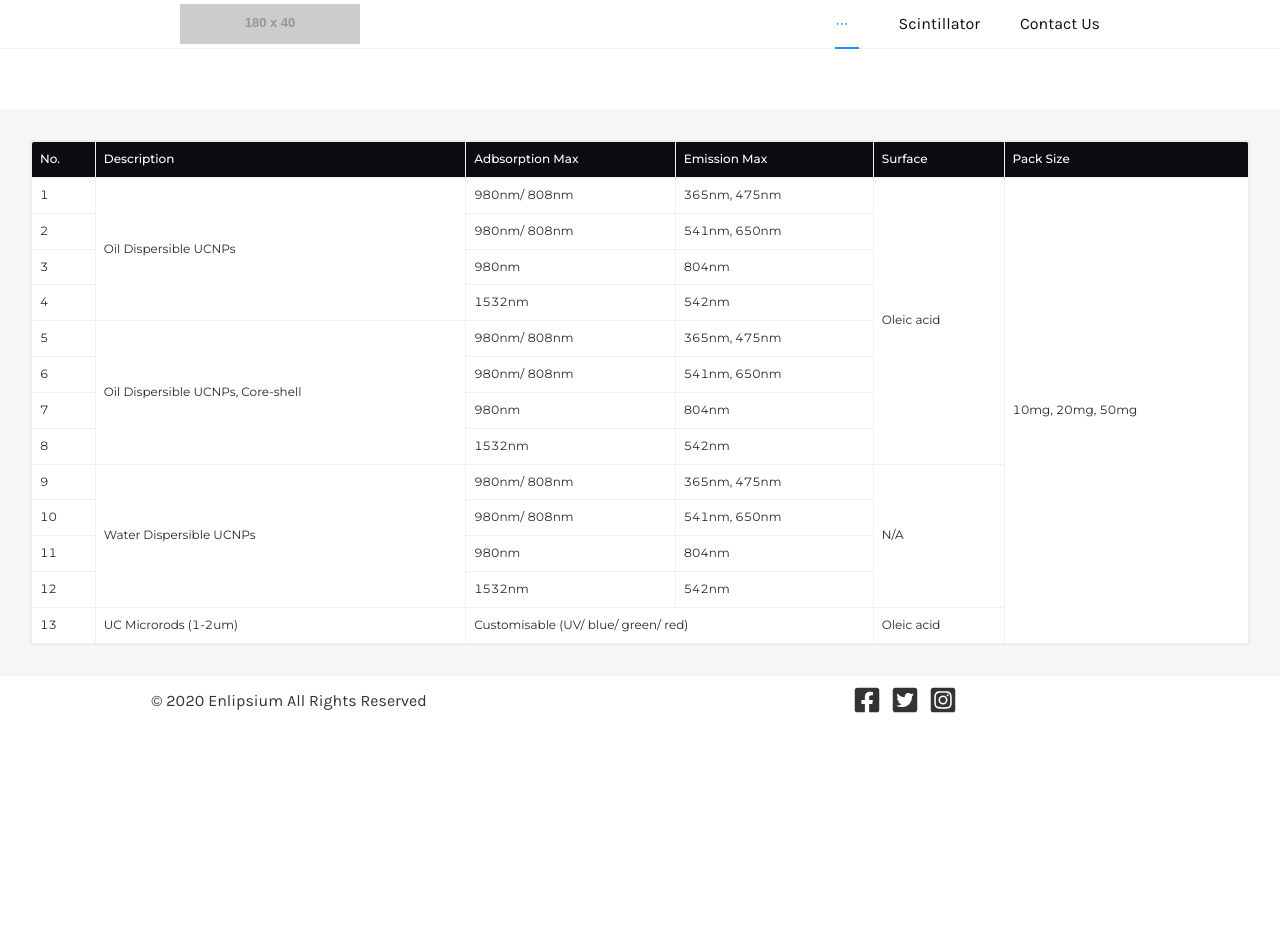
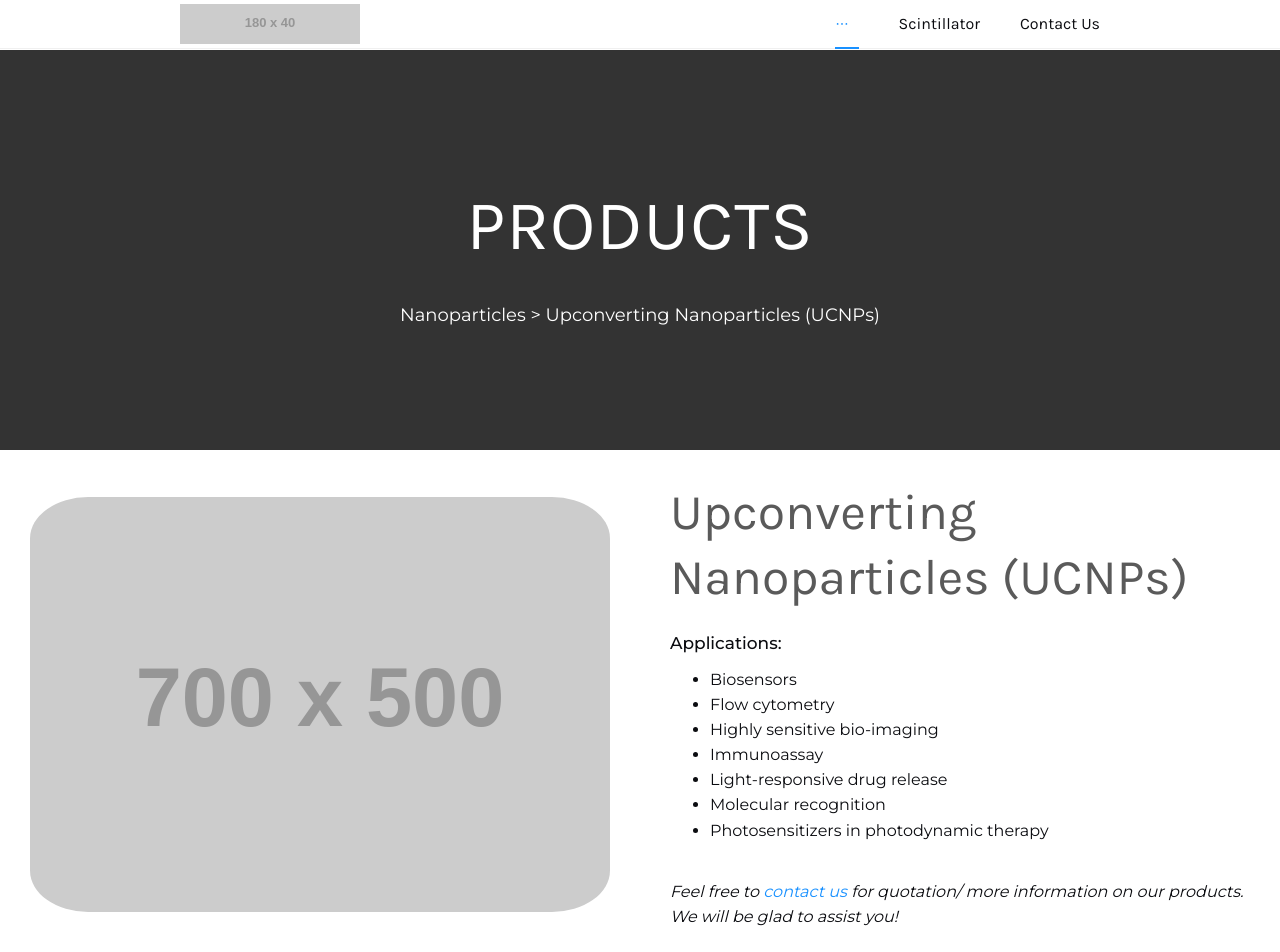
Before and after one commit to wickker/enlipsium, a Next.js app: page /products/nanoparticles/UCNPs in a window 1280 px wide. Shown: the top 952 px of the page. Before the commit the page ends 800 px from the top, so only its background shows below. Built offline with nearby package versions, Linux system fonts and the light colour scheme.

Commit message:
done w ucnps page

```diff
--- a/pages/_app.js
+++ b/pages/_app.js
@@ -85,6 +85,9 @@ const HeaderMenuDropdown = styled.ul`
   padding: 0;
   margin: 0;
   box-sizing: none;
+  &:hover {
+    border-bottom: solid 2px ${Constants.marine};
+  }
   .ant-menu {
     text-align: center;
     color: ${Constants.semiBlack};
@@ -320,7 +323,11 @@ export default function MyApp({ Component, pageProps }) {
                     <SubMenu
                       title="Products"
                       style={
-                        router.pathname === "/products/nanoparticles/UCNPs"
+                        router.pathname === "/products/nanoparticles/UCNPs" ||
+                        router.pathname ===
+                          "/products/scintillator-film/nano-perovskite" ||
+                        router.pathname ===
+                          "/products/scintillator-film/organic"
                           ? {
                               color: Constants.marine,
                               borderBottom: marineBorderBottom,
--- a/pages/products/nanoparticles/UCNPs.js
+++ b/pages/products/nanoparticles/UCNPs.js
@@ -4,9 +4,128 @@ import data from "../../../utils/content.json";
 import { Table } from "antd";
 import styled from "styled-components";
 
+const TitleColStyled = styled(Col)`
+  && {
+    padding: 30px;
+    height: 50vh;
+    background-color: ${Constants.darkGray};
+    display: flex;
+    align-items: center;
+    justify-content: center;
+  }
+`;
+
+const TitleProductCol = styled(Col)`
+  && {
+    text-align: center;
+    color: white;
+    font-size: 70px;
+    margin-bottom: 20px;
+    letter-spacing: 1px;
+    text-transform: uppercase;
+    @media (max-width: 400px) {
+      font-size: 50px;
+    }
+  }
+`;
+
+const TitleProductDetailCol = styled(Col)`
+  && {
+    text-align: center;
+    font-family: "Montserrat", sans-serif;
+    color: white;
+    font-size: 18px;
+    @media (max-width: 400px) {
+      font-size: 16px;
+    }
+  }
+`;
+
 const InfoColStyled = styled(Col)`
   && {
     padding: 30px;
+    @media (max-width: 540px) {
+      padding: 30px 30px 0 30px;
+    }
+  }
+`;
+
+const ImageCol = styled(Col)`
+  && {
+    padding-right: 30px;
+    display: flex;
+    align-items: center;
+    @media (max-width: 767px) {
+      padding-right: 0;
+      margin-bottom: 30px;
+    }
+  }
+`;
+
+const ImageStyled = styled.img`
+  max-width: 100%;
+  max-height: 100%;
+  object-fit: cover;
+  border-radius: 10%;
+`;
+
+const DetailsCol = styled(Col)`
+  && {
+    padding-left: 30px;
+    display: flex;
+    align-items: center;
+    @media (max-width: 767px) {
+      padding-left: 0;
+    }
+  }
+`;
+
+const DetailsName = styled(Col)`
+  && {
+    font-size: 50px;
+    line-height: 1.3;
+    color: ${Constants.gray};
+    margin-bottom: 20px;
+    @media (max-width: 400px) {
+      font-size: 40px;
+    }
+  }
+`;
+
+const DetailsApplications = styled(Col)`
+  && {
+    font-size: 17px;
+    color: ${Constants.semiBlack};
+    font-family: "Montserrat", sans-serif;
+    font-weight: 500;
+    margin-bottom: 10px;
+    @media (max-width: 400px) {
+      font-size: 16px;
+    }
+  }
+`;
+
+const Details = styled(Col)`
+  && {
+    font-size: 16px;
+    color: ${Constants.semiBlack};
+    font-family: "Montserrat", sans-serif;
+    @media (max-width: 400px) {
+      font-size: 15px;
+    }
+  }
+`;
+
+const DetailsContact = styled(Col)`
+  && {
+    font-size: 16px;
+    color: ${Constants.semiBlack};
+    font-family: "Montserrat", sans-serif;
+    font-style: italic;
+    margin-top: 20px;
+    @media (max-width: 400px) {
+      font-size: 15px;
+    }
   }
 `;
 
@@ -14,6 +133,10 @@ const TableColStyled = styled(Col)`
   && {
     padding: 30px;
     background-color: ${Constants.lightestGray};
+    @media (max-width: 540px) {
+      background-color: white;
+      padding: 30px 0;
+    }
   }
 `;
 
@@ -22,11 +145,17 @@ const TableStyled = styled(Table)`
     font-family: "Montserrat", sans-serif;
     tr,
     th {
-      font-size: 12px;
+      font-size: 14px;
     }
     thead tr th {
-      background-color: ${Constants.semiBlack};
+      background-color: ${Constants.marine};
       color: white;
+    }
+    @media (max-width: 540px) {
+      tr,
+      th {
+        font-size: 12px;
+      }
     }
   }
 `;
@@ -148,7 +277,48 @@ export default function UCNPs() {
 
   return (
     <Row>
-      <InfoColStyled span={24}></InfoColStyled>
+      <TitleColStyled span={24}>
+        <Row>
+          <TitleProductCol span={24}>Products</TitleProductCol>
+          <TitleProductDetailCol span={24}>
+            Nanoparticles > Upconverting Nanoparticles (UCNPs)
+          </TitleProductDetailCol>
+        </Row>
+      </TitleColStyled>
+      <InfoColStyled span={24}>
+        <Row>
+          <ImageCol xs={24} sm={24} md={12} lg={12}>
+            <ImageStyled
+              src="http://via.placeholder.com/700x500"
+              alt="Upconverting nanoparticles"
+            />
+          </ImageCol>
+          <DetailsCol xs={24} sm={24} md={12} lg={12}>
+            <Row>
+              <DetailsName span={24}>
+                Upconverting Nanoparticles (UCNPs)
+              </DetailsName>
+              <DetailsApplications span={24}>Applications:</DetailsApplications>
+              <Details span={24}>
+                <ul>
+                  <li>Biosensors</li>
+                  <li>Flow cytometry</li>
+                  <li>Highly sensitive bio-imaging</li>
+                  <li>Immunoassay</li>
+                  <li>Light-responsive drug release</li>
+                  <li>Molecular recognition</li>
+                  <li>Photosensitizers in photodynamic therapy</li>
+                </ul>
+              </Details>
+              <DetailsContact span={24}>
+                Feel free to <a href="mailto:ttham@enlipsium.com">contact us</a>{" "}
+                for quotation/ more information on our products. We will be glad
+                to assist you!
+              </DetailsContact>
+            </Row>
+          </DetailsCol>
+        </Row>
+      </InfoColStyled>
       <TableColStyled span={24}>
         <TableStyled
           columns={columns}
```
